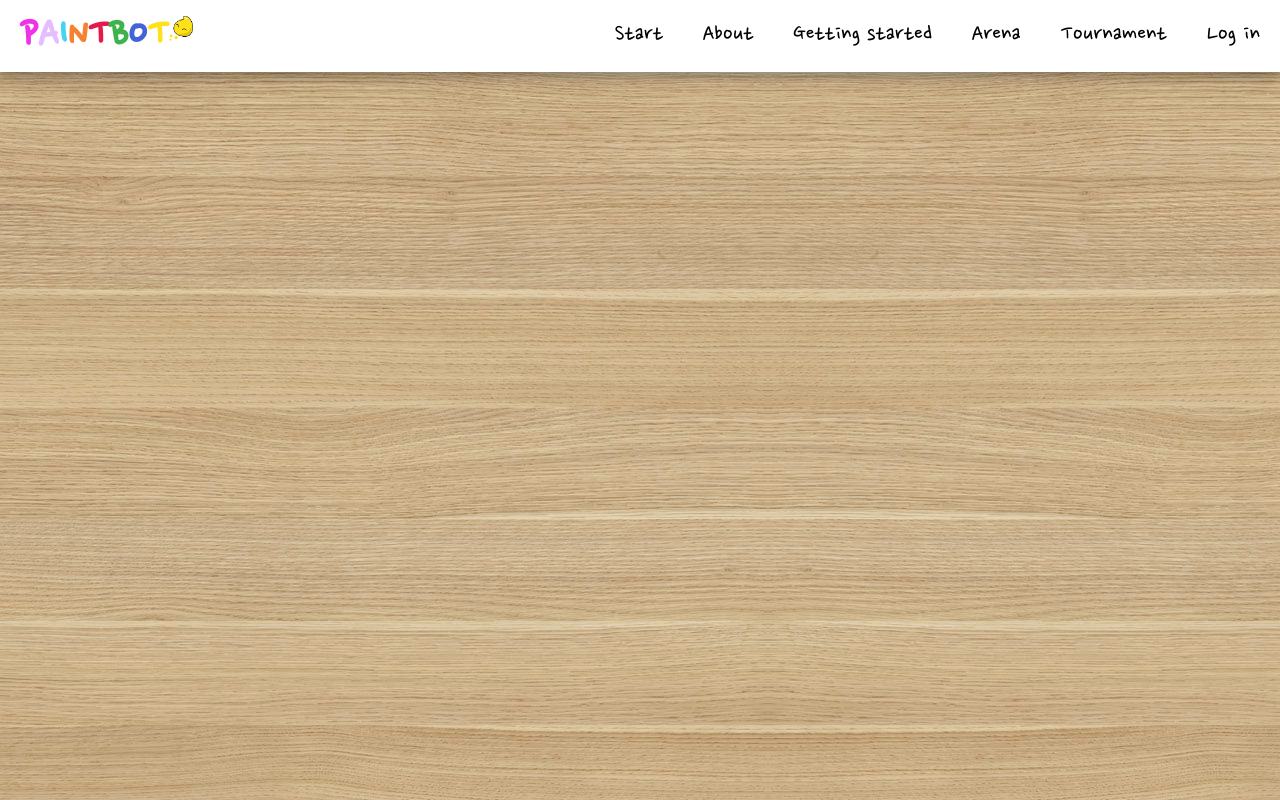
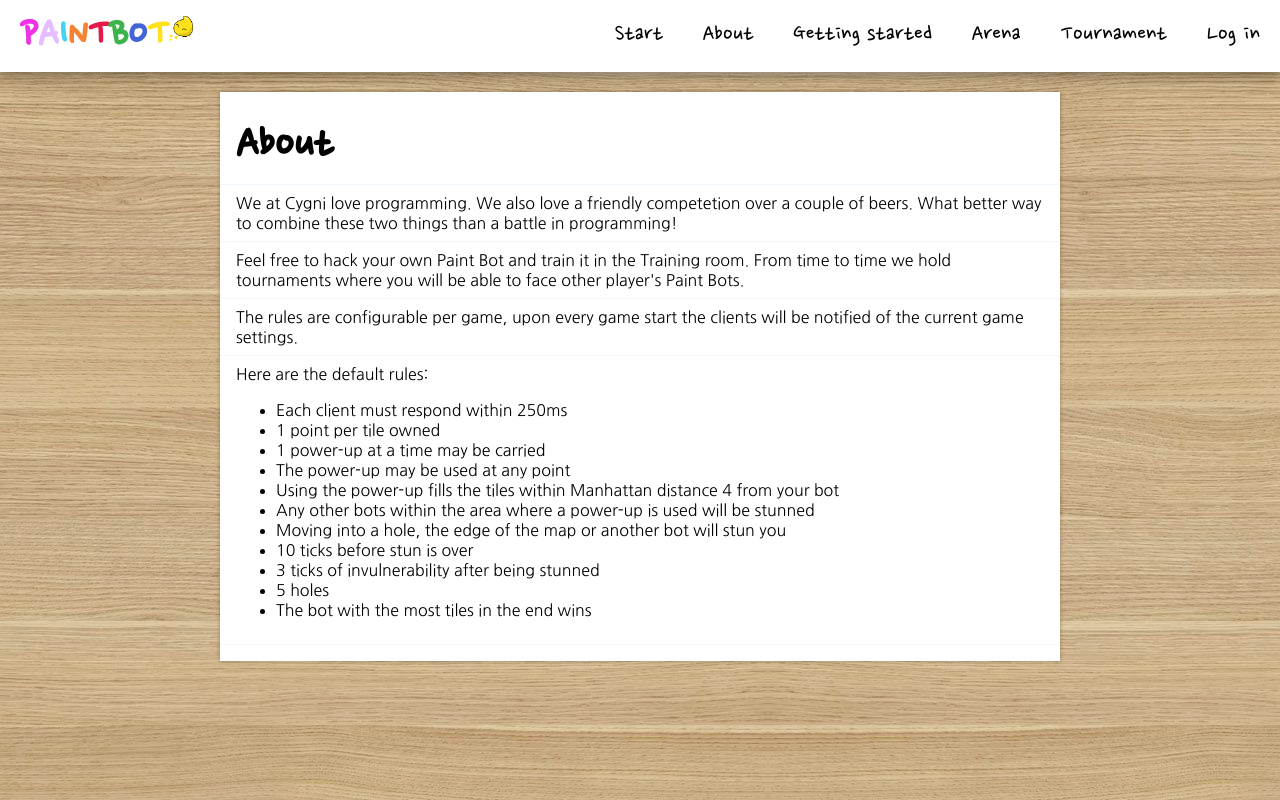
Before and after one commit to cygni/paintbot-webclient, a React (Create React App) app: page /about in a window 1280 px wide. Built offline with nearby package versions, Linux system fonts and the light colour scheme; no server answers.

Commit message:
Added About screen

```diff
--- a/src/Routes.tsx
+++ b/src/Routes.tsx
@@ -1,6 +1,7 @@
 import React, { ComponentProps, ComponentType } from 'react';
 import { BrowserRouter, HashRouter, Route, Switch } from 'react-router-dom';
 
+import AboutScreen from './about/AboutScreen';
 import AccountScreen from './account/AccountScreen';
 import ArenaScreen from './arena/ArenaScreen';
 import TemplatePage from './common/ui/TemplatePage';
@@ -39,7 +40,9 @@ export default function Routes() {
             </TemplatePage>
           </Route>
           <Route path="/about" exact>
-            <TemplatePage />
+            <TemplatePage>
+              <AboutScreen />
+            </TemplatePage>
           </Route>
           <Route path="/readme" exact>
             <TemplatePage />
--- /dev/null
+++ b/src/about/AboutScreen.tsx
@@ -0,0 +1,56 @@
+import React from 'react';
+import styled from 'styled-components/macro';
+
+import { Heading1 } from '../common/ui/Heading';
+import { Paper, PaperRow } from '../common/ui/Paper';
+
+export default function AboutScreen(props: any) {
+  return (
+    <Container>
+      <Paper>
+        <PaperRow>
+          <Heading1>About</Heading1>
+        </PaperRow>
+        <PaperRow>
+          We at Cygni love programming. We also love a friendly competetion over a couple of beers. What better way to
+          combine these two things than a battle in programming!
+        </PaperRow>
+        <PaperRow>
+          Feel free to hack your own Paint Bot and train it in the Training room. From time to time we hold tournaments
+          where you will be able to face other player's Paint Bots.
+        </PaperRow>
+        <PaperRow>
+          The rules are configurable per game, upon every game start the clients will be notified of the current game
+          settings.
+        </PaperRow>
+        <PaperRow>
+          Here are the default rules:
+          <ul>
+            <li>Each client must respond within 250ms</li>
+            <li>1 point per tile owned</li>
+            <li>1 power-up at a time may be carried</li>
+            <li>The power-up may be used at any point</li>
+            <li>Using the power-up fills the tiles within Manhattan distance 4 from your bot</li>
+            <li>Any other bots within the area where a power-up is used will be stunned</li>
+            <li>Moving into a hole, the edge of the map or another bot will stun you</li>
+            <li>10 ticks before stun is over</li>
+            <li>3 ticks of invulnerability after being stunned</li>
+            <li>5 holes</li>
+            <li>The bot with the most tiles in the end wins</li>
+          </ul>
+        </PaperRow>
+      </Paper>
+    </Container>
+  );
+}
+
+const Container = styled.div`
+  width: 100%;
+
+  @media screen and (min-width: 1100px) {
+    width: 70%;
+  }
+  @media screen and (min-width: 1600px) {
+    width: 60%;
+  }
+`;
--- a/src/common/ui/TemplatePage.tsx
+++ b/src/common/ui/TemplatePage.tsx
@@ -70,13 +70,6 @@ const Container = styled.div`
     font-family: 'Nanum Pen Script', cursive;
     font-size: 1.3rem;
   }
-  & li {
-    list-style-type: none;
-  }
-  & ul,
-  ol {
-    padding-inline-start: 0px;
-  }
 `;
 
 const BodyContainer = styled.div`
--- a/src/tournament/contr/GamePlan.tsx
+++ b/src/tournament/contr/GamePlan.tsx
@@ -67,7 +67,7 @@ export default function GamePlan({ lvl, game, players, playedGames }: GamePlanPr
       {started && showNextGame && (
         <>
           <PaperHeadingRow>
-            <span>{lvl + 1 === noLevels ? 'Final' : `Game ${lvl + 1}-${game + 1}`}</span>
+            <Heading3>{lvl + 1 === noLevels ? 'Final' : `Game ${lvl + 1}-${game + 1}`}</Heading3>
             {acc.loggedIn && (
               <ControlsButton onClick={startNextGame} disabled={playing}>
                 {playing ? 'Playing...' : 'Start'}
--- a/src/tournament/contr/Settings.tsx
+++ b/src/tournament/contr/Settings.tsx
@@ -34,6 +34,7 @@ const Setting = styled.span`
 const PaperList = styled.ul`
   width: 100%;
   margin: 0px;
+  padding-inline-start: 0px;
   li {
     margin-bottom: 0px;
     display: flex;
--- a/src/tournament/contr/propSetter/TournamentPropertySetter.tsx
+++ b/src/tournament/contr/propSetter/TournamentPropertySetter.tsx
@@ -66,6 +66,7 @@ const Form = styled.form`
     margin-bottom: 0;
     display: flex;
     flex-direction: column;
+    padding-inline-start: 0px;
   }
   li {
     list-style-type: none;
```
